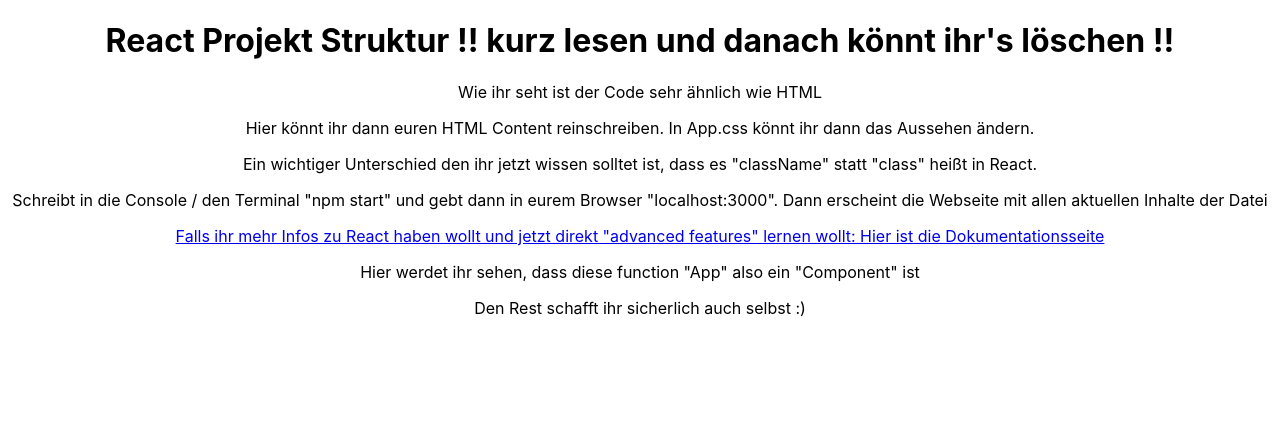
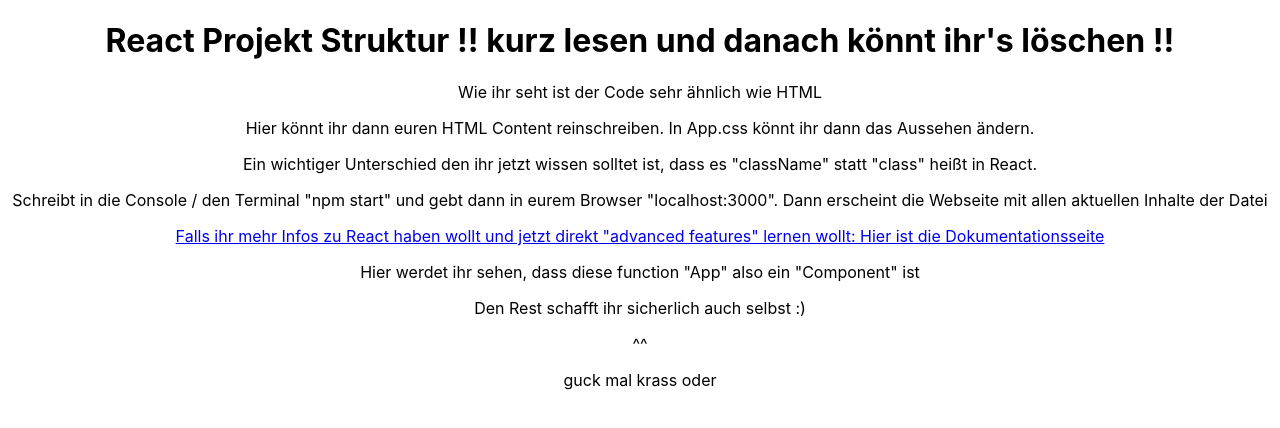
Before and after one commit to Annette-Softwareentwicklung/Annette-Softwareentwicklung, a React (Create React App) app: page / in a window 1280 px wide. Shown: the top 428 px of the page. Built offline with nearby package versions, Linux system fonts and the light colour scheme.

Commit message:
app.js -> app.jsx, contributors testet react

```diff
--- a/src/App.js
+++ b/src/App.jsx
@@ -14,7 +14,17 @@ function App() {
       <a href="https://reactjs.org/docs/components-and-props.html">Falls ihr mehr Infos zu React haben wollt und jetzt direkt "advanced features" lernen wollt: Hier ist die Dokumentationsseite</a>
       <p>Hier werdet ihr sehen, dass diese function "App" also ein "Component" ist</p>
       <p>Den Rest schafft ihr sicherlich auch selbst :)</p>
+      <Umbaerto />
+      guck mal krass oder
     </div>
+  );
+
+
+}
+
+function Umbaerto() {
+  return (
+    <p>^^</p>
   );
 }
 
```
